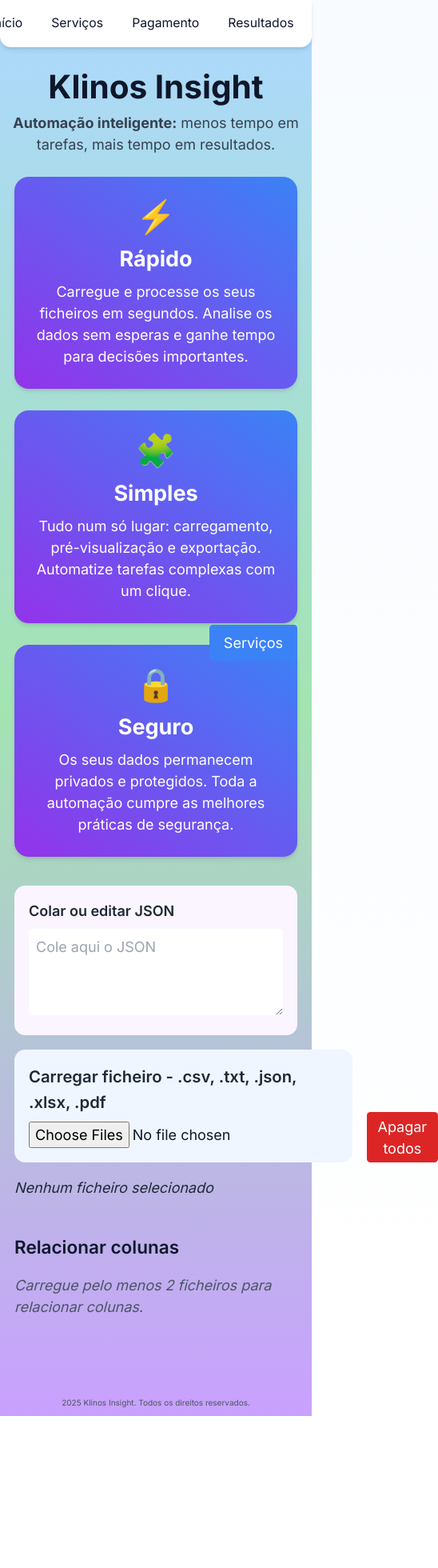
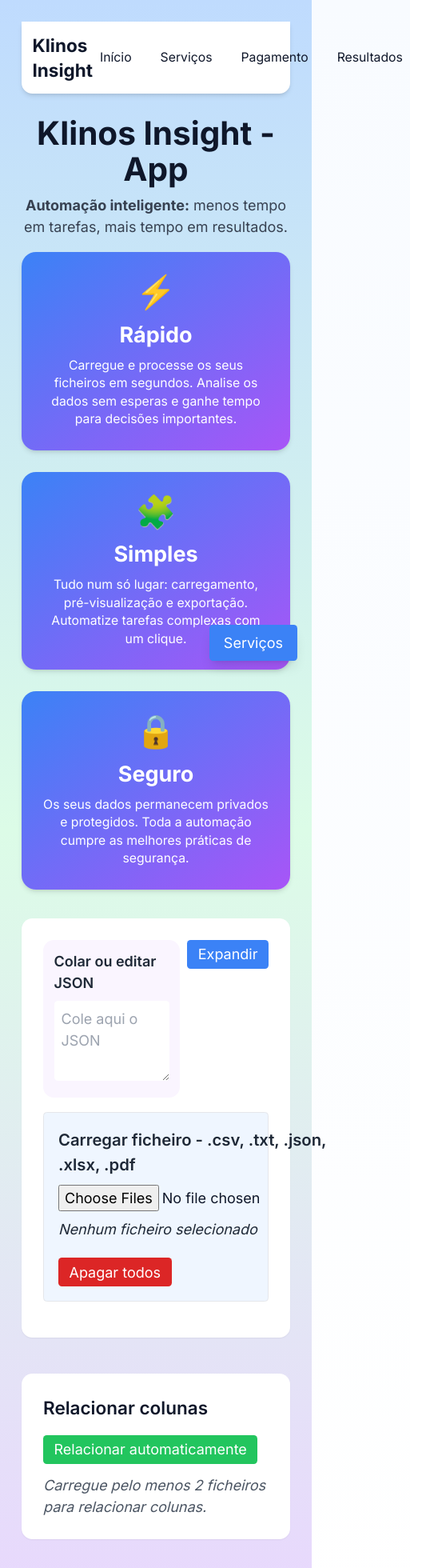
Before and after one commit to klinos3/klinos-App, a React (Create React App) app: page / in a window 390 px wide. Shown: the top 1960 px of the page at 80% size, 548 px wide, since content can reach past the window. Before the commit the page ends 1770 px from the top, so only its background shows below. Built offline with nearby package versions, Linux system fonts and the light colour scheme.

Commit message:
update layout estetica

```diff
--- a/src/App.jsx
+++ b/src/App.jsx
@@ -1,5 +1,6 @@
 import React, { useState } from "react";
 
+// Cards de dashboards
 const cards = [
   {
     icon: "⚡",
@@ -22,14 +23,30 @@
 ];
 
 export default function App() {
+  // Estados principais
   const [jsonInput, setJsonInput] = useState("");
+  const [jsonExpanded, setJsonExpanded] = useState(false);
   const [filesData, setFilesData] = useState([]);
   const [relations, setRelations] = useState({});
+  const [uploadMessage, setUploadMessage] = useState("Nenhum ficheiro selecionado");
 
-  // Função de upload de ficheiros
+  const validExtensions = [".csv", ".txt", ".json", ".xlsx", ".pdf"];
+
+  // Função de upload
   const handleFileUpload = async (e) => {
     const selected = Array.from(e.target.files || []);
     if (!selected.length) return;
+
+    // Verificar ficheiros não suportados
+    const invalidFile = selected.find(
+      (f) => !validExtensions.some((ext) => f.name.toLowerCase().endsWith(ext))
+    );
+    if (invalidFile) {
+      setUploadMessage("Ficheiro não suportado");
+      return;
+    }
+
+    setUploadMessage(""); // limpar mensagem se ficheiros válidos
 
     const readers = selected.map(
       (file) =>
@@ -55,18 +72,30 @@
                 const rows = data.map((row) => headers.map((h) => String(row[h] ?? "")));
                 resolve({ name, headers, rows });
               } catch {
-                resolve({ name, headers: ["Conteúdo"], rows: text.split(/\r\n|\n/).map((l) => [l]) });
+                resolve({
+                  name,
+                  headers: ["Conteúdo"],
+                  rows: text.split(/\r\n|\n/).map((l) => [l]),
+                });
               }
               return;
             }
 
             if (name.toLowerCase().endsWith(".txt")) {
-              resolve({ name, headers: ["Conteúdo"], rows: text.split(/\r\n|\n/).map((l) => [l]) });
+              resolve({
+                name,
+                headers: ["Conteúdo"],
+                rows: text.split(/\r\n|\n/).map((l) => [l]),
+              });
               return;
             }
 
-            // Placeholder para XLSX/PDF
-            resolve({ name, headers: ["Aviso"], rows: [["Pré-visualização será ativada na próxima etapa."]] });
+            // XLSX e PDF - placeholder
+            resolve({
+              name,
+              headers: ["Aviso"],
+              rows: [["Pré-visualização será ativada na próxima etapa."]],
+            });
           };
 
           reader.readAsText(file);
@@ -78,6 +107,7 @@
     e.target.value = "";
   };
 
+  // Remover ficheiro
   const removeFile = (name) => {
     setFilesData((prev) => prev.filter((f) => f.name !== name));
     setRelations((prev) => {
@@ -87,21 +117,42 @@
     });
   };
 
+  // Remover todos
   const removeAll = () => {
     setFilesData([]);
     setRelations({});
+    setUploadMessage("Nenhum ficheiro selecionado");
   };
 
+  // Relacionar colunas manualmente
   const setRelationForFile = (fileName, col) => {
     setRelations((prev) => ({ ...prev, [fileName]: col }));
   };
 
+  // Relacionamento automático (primeira coluna comum)
+  const autoRelateFiles = () => {
+    if (filesData.length < 2) return;
+    const baseFile = filesData[0];
+    const newRelations = {};
+    filesData.slice(1).forEach((file) => {
+      const commonCols = baseFile.headers.filter((h) => file.headers.includes(h));
+      if (commonCols.length) newRelations[file.name] = commonCols[0];
+    });
+    setRelations(newRelations);
+  };
+
   return (
-    <div className="min-h-screen relative" style={{
-      background: "linear-gradient(to bottom, #ADD8FF, #A3E4B2, #C9A0FF)"
-    }}>
+    <div className="min-h-screen bg-gradient-to-b from-blue-200 via-green-100 to-purple-200 p-6">
       {/* Top bar */}
-      <div className="flex justify-end p-3 shadow-md bg-white rounded-b-xl">
+      <div className="flex justify-between items-center p-3 shadow-md bg-white rounded-b-xl mb-6">
+        <a
+          href="https://www.klinosinsight.com"
+          target="_blank"
+          rel="noopener noreferrer"
+          className="text-xl font-bold text-brandBlue hover:underline"
+        >
+          Klinos Insight
+        </a>
         <nav className="flex gap-4 text-sm">
           <a className="hover:underline cursor-pointer px-2 py-1 rounded hover:bg-gray-100 transition">Início</a>
           <a className="hover:underline cursor-pointer px-2 py-1 rounded hover:bg-gray-100 transition">Serviços</a>
@@ -110,15 +161,15 @@
         </nav>
       </div>
 
-      {/* Logo e frase */}
-      <header className="text-center my-6">
+      {/* Header central */}
+      <header className="text-center my-4">
         <a
           href="https://www.klinosinsight.com"
           target="_blank"
           rel="noopener noreferrer"
           className="text-4xl font-bold text-brandBlue hover:underline"
         >
-          Klinos Insight
+          Klinos Insight - App
         </a>
         <p className="mt-2 text-gray-700 text-base">
           <strong>Automação inteligente:</strong> menos tempo em tarefas, mais tempo em resultados.
@@ -126,35 +177,48 @@
       </header>
 
       {/* Dashboards */}
-      <section className="flex flex-col md:flex-row justify-center gap-6 mb-8 px-4">
+      <section className="flex flex-col md:flex-row justify-center gap-6 mb-8">
         {cards.map((card, idx) => (
           <div
             key={idx}
-            className="rounded-2xl p-6 flex-1 text-white text-center shadow-md transform transition hover:scale-105"
-            style={{ background: "linear-gradient(to bottom left, #3B82F6, #9333EA)" }}
+            className="bg-gradient-to-br from-blue-500 to-purple-500 rounded-2xl p-6 flex-1 text-white text-center shadow-md transform transition hover:scale-105"
           >
             <div className="text-4xl mb-3 font-bold">{card.icon}</div>
             <h2 className="text-2xl font-bold mb-2">{card.title}</h2>
-            <p className="text-base">{card.description}</p>
+            <p className="text-sm">{card.description}</p>
           </div>
         ))}
       </section>
 
-      {/* JSON e upload */}
-      <section className="max-w-5xl mx-auto mb-10 px-4">
-        <div className="mb-4 bg-purple-50 rounded-xl p-4">
-          <label className="text-gray-800 font-semibold">Colar ou editar JSON</label>
+      {/* Área JSON + Upload */}
+      <section className="bg-white p-6 rounded-xl max-w-5xl mx-auto mb-10 shadow-sm">
+        {/* JSON expansível */}
+        <div className="mb-4 flex gap-2">
+          <div className="flex-1 bg-purple-50 p-3 rounded-xl">
+            <label className="font-semibold text-gray-800">Colar ou editar JSON</label>
             <textarea
               value={jsonInput}
               onChange={(e) => setJsonInput(e.target.value)}
               placeholder="Cole aqui o JSON"
-            className="w-full p-2 mt-2 rounded h-24 text-gray-800"
+              className="w-full p-2 mt-2 rounded text-gray-800 transition-all duration-300"
+              style={{ height: jsonExpanded ? "300px" : "100px" }}
             />
           </div>
+          <button
+            onClick={() => setJsonExpanded(!jsonExpanded)}
+            className="self-start bg-blue-500 text-white px-3 py-1 rounded hover:bg-blue-600 transition"
+          >
+            {jsonExpanded ? "Reduzir" : "Expandir"}
+          </button>
+        </div>
 
-        <div className="flex gap-4 mb-4">
-          <div className="flex-1 bg-blue-50 rounded-xl p-4">
-            <label className="text-gray-800 font-semibold text-lg">Carregar ficheiro - .csv, .txt, .json, .xlsx, .pdf</label>
+        {/* Upload de ficheiros */}
+        <div className="p-4 border rounded bg-blue-50 mb-4">
+          <div className="flex flex-col md:flex-row justify-between items-start md:items-center gap-3">
+            <div>
+              <div className="text-gray-800 font-semibold text-lg">
+                Carregar ficheiro - .csv, .txt, .json, .xlsx, .pdf
+              </div>
               <input
                 type="file"
                 multiple
@@ -162,8 +226,9 @@
                 onChange={handleFileUpload}
                 className="mt-2"
               />
+              <p className="text-gray-800 italic mt-2">{uploadMessage}</p>
             </div>
-          <div className="flex items-end">
+            <div className="flex gap-2 mt-2 md:mt-0">
               <button
                 onClick={removeAll}
                 className="bg-red-600 text-white px-3 py-1 rounded hover:bg-red-700 transition"
@@ -172,14 +237,11 @@
               </button>
             </div>
           </div>
+        </div>
 
-        {filesData.length === 0 && (
-          <p className="text-gray-800 italic mt-3">Nenhum ficheiro selecionado</p>
-        )}
-
-        {/* Pré-visualização */}
+        {/* Lista de ficheiros carregados */}
         {filesData.map((f, idx) => (
-          <div key={f.name + idx} className="mb-4 border rounded-xl bg-white shadow-sm">
+          <div key={f.name + idx} className="mb-4 border rounded bg-white shadow-sm">
             <div className="flex justify-between items-center px-3 py-2 border-b">
               <p className="font-semibold text-gray-800">
                 {idx + 1}. {f.name} - {f.headers.length} colunas, {f.rows.length.toLocaleString()} linhas
@@ -187,7 +249,6 @@
               <button
                 onClick={() => removeFile(f.name)}
                 className="text-red-600 hover:text-red-800"
-                title="Apagar este ficheiro"
               >
                 🗑️
               </button>
@@ -219,8 +280,14 @@
       </section>
 
       {/* Relacionar colunas */}
-      <section className="max-w-5xl mx-auto mb-20 px-4">
+      <section className="bg-white p-6 rounded-xl max-w-5xl mx-auto mb-10 shadow-sm">
         <h3 className="text-xl font-semibold mb-4">Relacionar colunas</h3>
+        <button
+          onClick={autoRelateFiles}
+          className="bg-green-500 text-white px-3 py-1 rounded hover:bg-green-600 transition mb-3"
+        >
+          Relacionar automaticamente
+        </button>
         {filesData.length > 1 ? (
           filesData.map((file) => (
             <div key={file.name} className="mb-3">
@@ -240,28 +307,31 @@
         ) : (
           <p className="text-gray-600 italic">Carregue pelo menos 2 ficheiros para relacionar colunas.</p>
         )}
+
         {Object.keys(relations).length > 0 && (
           <div className="mt-4 p-3 bg-gray-50 rounded border">
             <h4 className="font-semibold mb-2">Colunas relacionadas:</h4>
             <ul className="text-sm">
               {Object.entries(relations).map(([file, col], idx) => (
-                <li key={idx}><strong>{file}</strong> → {col || "nenhuma coluna escolhida"}</li>
+                <li key={idx}>
+                  <strong>{file}</strong> → {col || "nenhuma coluna escolhida"}
+                </li>
               ))}
             </ul>
           </div>
         )}
       </section>
 
-      {/* Botão Serviços sempre visível no fundo direito */}
+      {/* Botão Serviços sempre visível no canto inferior direito */}
       <a
         href="/servicos"
-        className="fixed bottom-4 right-4 bg-blue-500 text-white rounded px-4 py-2 hover:bg-blue-600 transition z-50"
+        className="fixed bottom-4 right-4 bg-blue-500 text-white px-4 py-2 rounded hover:bg-blue-600 transition shadow-lg"
       >
         Serviços
       </a>
 
-      {/* Footer */}
-      <footer className="text-center text-gray-600 py-2 text-[10px]">
+      {/* Rodapé */}
+      <footer className="text-center text-gray-600 py-2 text-[10px] mt-20">
         2025 Klinos Insight. Todos os direitos reservados.
       </footer>
     </div>
```
Lines whose indentation alone changed are shown as unchanged.
